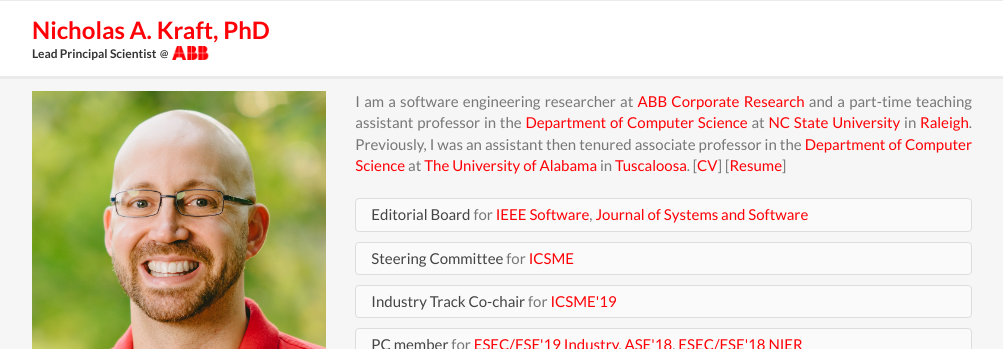
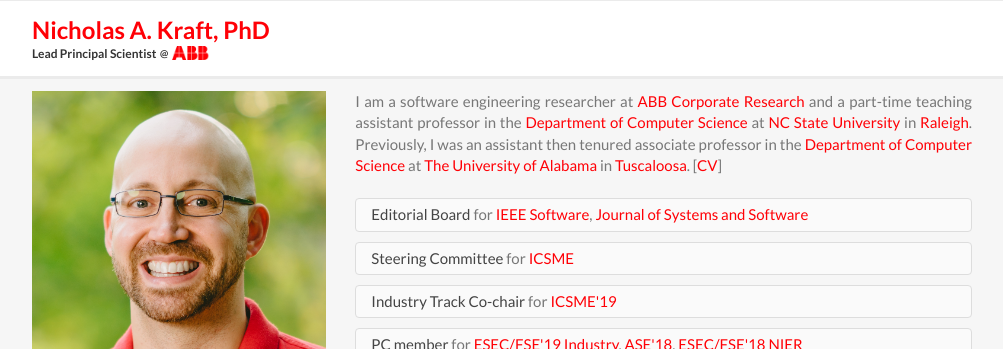
Before and after one commit to nkraft/nkraft.github.io, a Jekyll site: the page built from index.html, in a window 1280 px wide and 900 px high. Shown: the top 349 px of the window, without its empty margins (138-1141 px from the left). Built offline with Jekyll 4.4.1, drawn with Linux system fonts in a browser that asks for light colours; nearby versions of some CDN libraries.

Commit message:
Update header.html

```diff
--- a/_includes/header.html
+++ b/_includes/header.html
@@ -27,7 +27,7 @@
                     <div class="row">
                         <div class="col-sm-12">
                             <!-- <div>&nbsp;</div> -->
-                            <p>I am a software engineering researcher at <a href="http://www.abb.com/cawp/abbzh254/28e44b375d070ae2c1256b5700521b84.aspx">ABB Corporate Research</a> and a part-time teaching assistant professor in the <a href="https://www.csc.ncsu.edu/">Department of Computer Science</a> at <a href="https://www.ncsu.edu/">NC State University</a> in <a href="https://www.google.com/maps/place/Raleigh,+NC">Raleigh</a>. Previously, I was an assistant then tenured associate professor in the <a href="http://www.cs.ua.edu">Department of Computer Science</a> at <a href="http://www.ua.edu">The University of Alabama</a> in <a href="https://www.google.com/maps/place/Tuscaloosa,+AL">Tuscaloosa</a>. [<a href="/nkraft_cv.pdf">CV</a>] [<a href="/nkraft_resume.pdf">Resume</a>]</p>
+                            <p>I am a software engineering researcher at <a href="http://www.abb.com/cawp/abbzh254/28e44b375d070ae2c1256b5700521b84.aspx">ABB Corporate Research</a> and a part-time teaching assistant professor in the <a href="https://www.csc.ncsu.edu/">Department of Computer Science</a> at <a href="https://www.ncsu.edu/">NC State University</a> in <a href="https://www.google.com/maps/place/Raleigh,+NC">Raleigh</a>. Previously, I was an assistant then tenured associate professor in the <a href="http://www.cs.ua.edu">Department of Computer Science</a> at <a href="http://www.ua.edu">The University of Alabama</a> in <a href="https://www.google.com/maps/place/Tuscaloosa,+AL">Tuscaloosa</a>. [<a href="/nkraft_cv.pdf">CV</a>]</p>
                         </div>
                     </div>
                     <div class="row">
```
